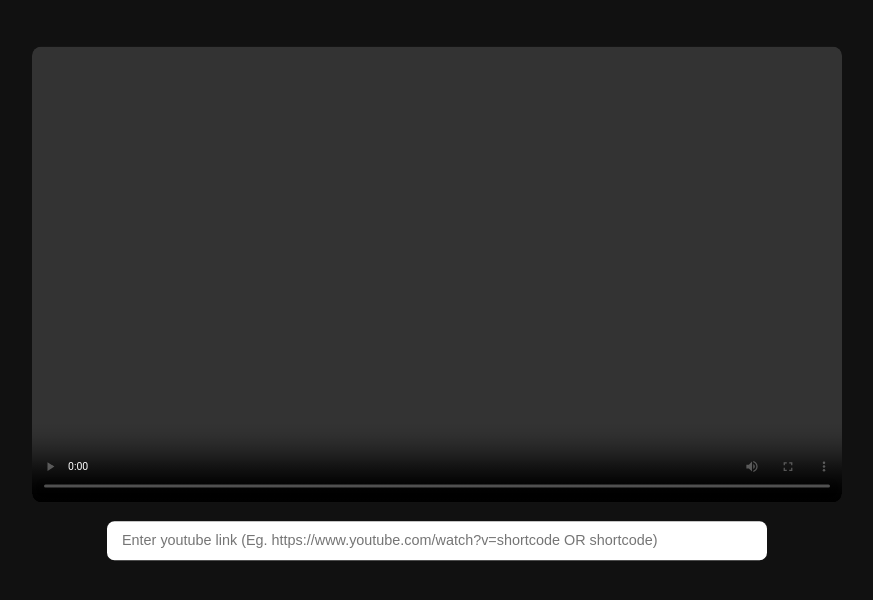
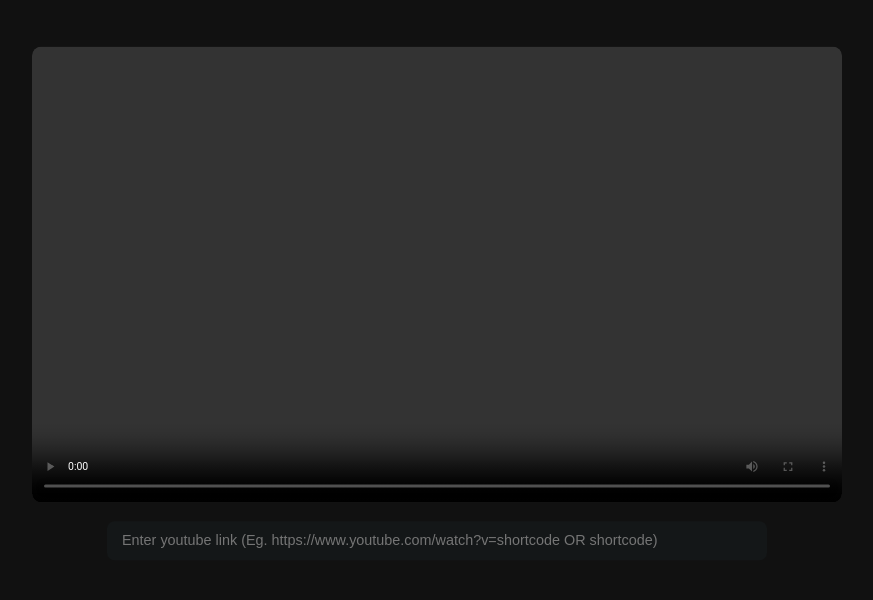
Before and after one commit to Frostwolf74/yt-dlp-discord-activity, a website: page public/index.html in a window 1280 px wide. Shown: the whole page, without its empty margins (203-1076 px from the left). Drawn offline with Linux system fonts and the light colour scheme.

Commit message:
changed text input to dark mode

```diff
--- a/public/styles.css
+++ b/public/styles.css
@@ -66,4 +66,6 @@ video {
     border-radius: 10px;
     border: none;
     outline: none;
+    background: #141718;
+    color: white;
 }
```
